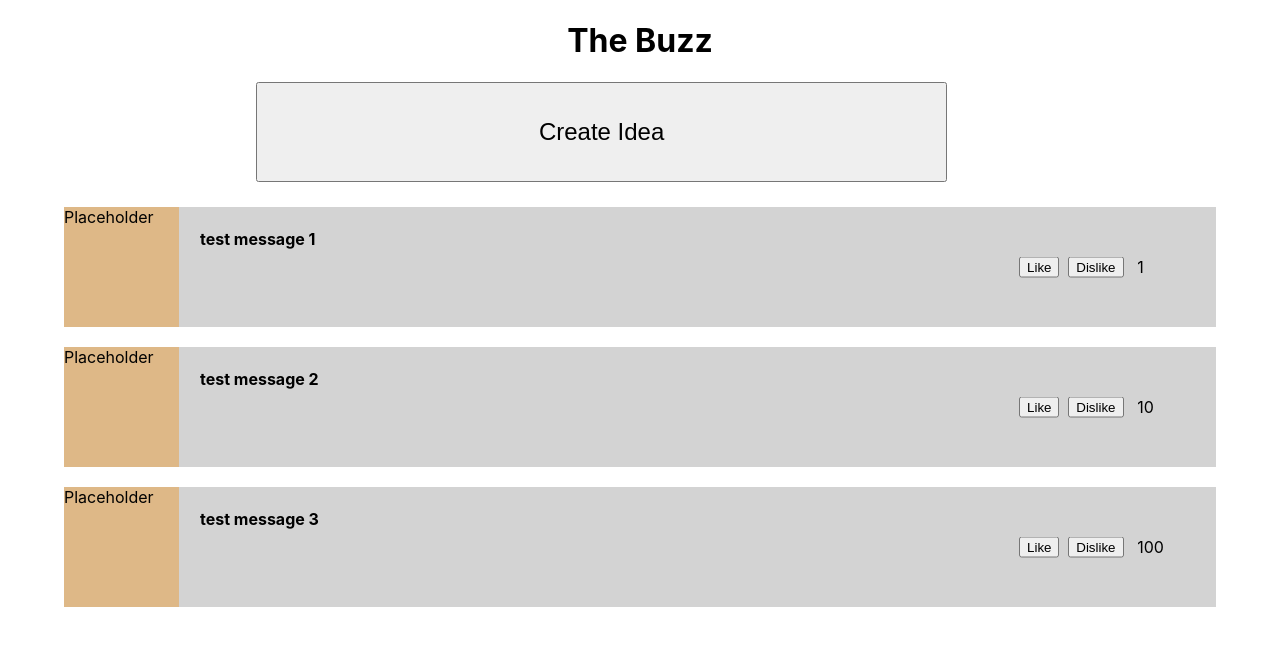
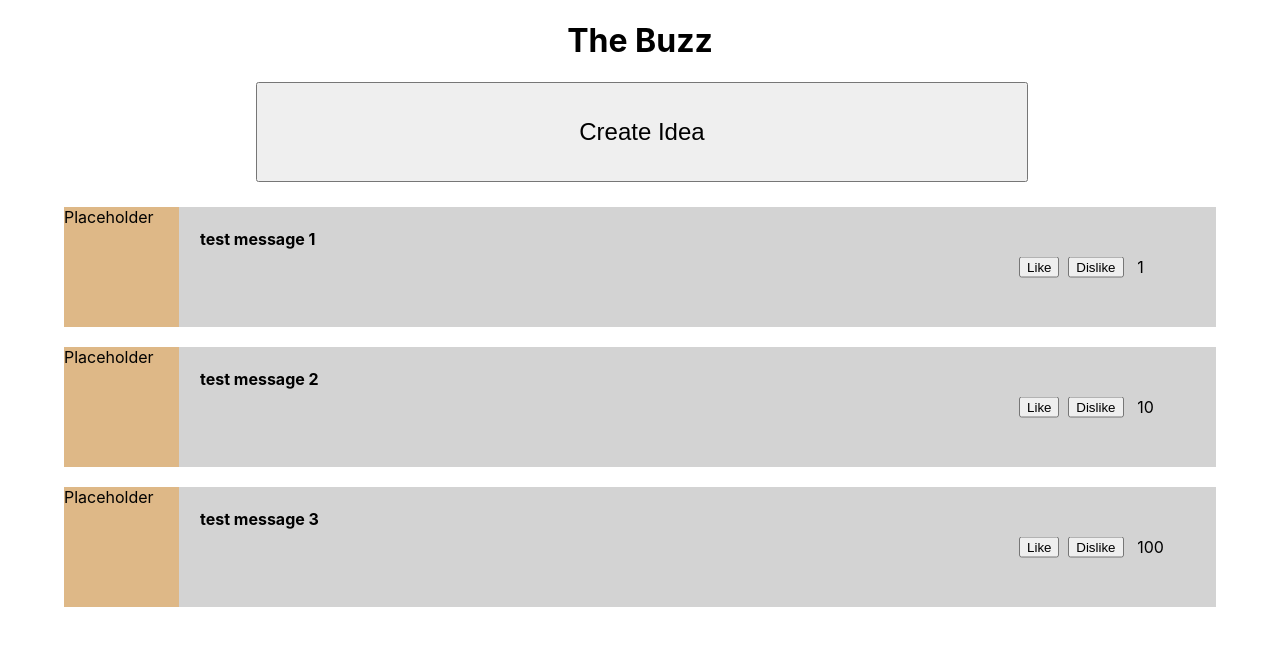
Before and after one commit to Sam20042/BuzzApplication, a React (Create React App) app in the folder web/the-buzz/: page / in a window 1280 px wide. Shown: the top 646 px of the page. Built offline with nearby package versions, Linux system fonts and the light colour scheme.

Commit message:
Better centered createIdea button

```diff
--- a/web/the-buzz/src/components/CreateIdea.css
+++ b/web/the-buzz/src/components/CreateIdea.css
@@ -1,5 +1,5 @@
 .create-idea {
-    width: 60%;
+    width: 67%;
     height: 100px;
     margin-left: 20%;
     margin-right: 20%;
```
